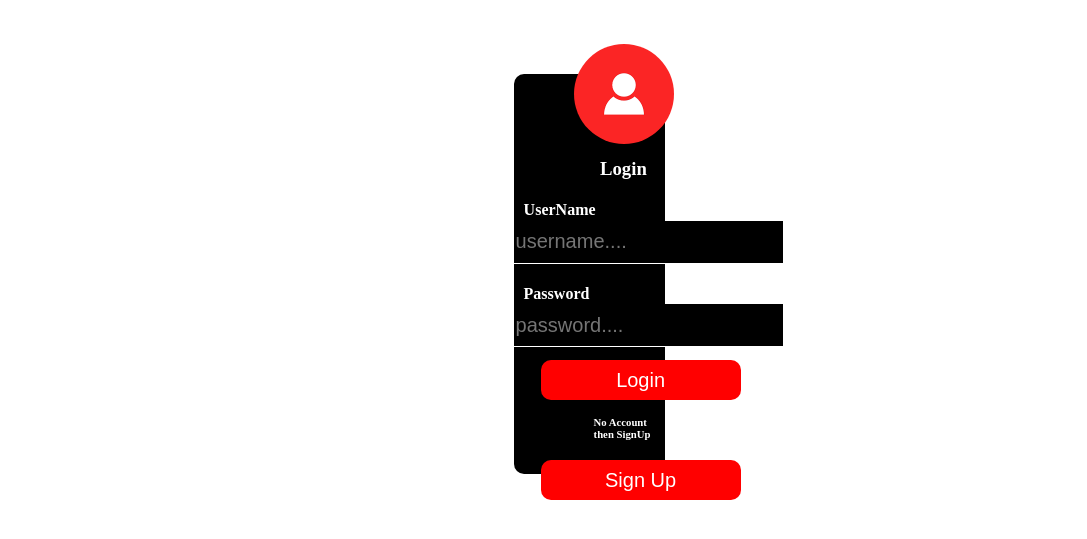
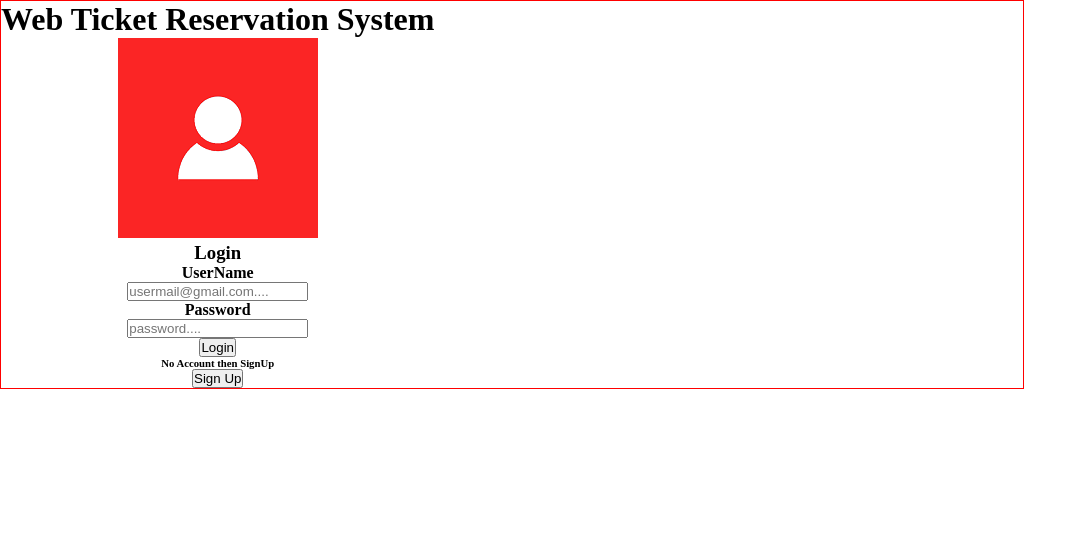
Before and after one commit to Imran-Nazir-485/MY_Git_REP, a PHP site: page /login_form.php in a window 1280 px wide. Shown: the top 539 px of the page, without its empty margins (0-1087 px from the left). Run offline with PHP 8.4, Linux system fonts and the light colour scheme.

Commit message:
two files are committed

```diff
--- a/login_form.php
+++ b/login_form.php
@@ -3,11 +3,13 @@
 <head>
 	<title>Login Form</title>
 	<style type="text/css">
+		*{margin: 0;padding: 0;box-sizing: border-box;}
 		body{
+
 			/*background-color: black;*/
 
 		}
-		#login{
+		/*#login{
 			border:0px solid red ;
 			margin-top:  5%;
 			width: 20%;
@@ -75,33 +77,44 @@ border-bottom: 1px solid white;
 			color: white;
 			font-size: 20px;
 		}
-		#head{
-			palace-item:center;
-			justify-content: center;
-			margin-left: 40%;
+		*/
+
+		main{
+			display: flex;
+border: 1px solid red;
+width: 80%;
+height: 90%;
+
 		}
 	</style>
 </head>
 <body>
-	<div id="head">
+
+
+
+
+	<main>
+		<center>
 	<h1>Web Ticket Reservation System</h1>
-	<form method="POST" action="membersreal.php ">
+	<!-- <form method="POST" action="membersreal.php "> -->
+<form method="POST" >
 <div id="login">
+
 	<img src="download.png">
 <h3>Login</h3 >
 <h4>UserName</h4>
-<input class="input"  type="text" name="username" placeholder="username....">
+<input class="input"  type="text" name="usermail" placeholder="usermail@gmail.com....">
 
 <h4>Password</h4>
 <input class="input" type="password" name="password" placeholder="password....">
 <br>
-<input class="button" type="submit" name="submit"  value="Login">
+<input class="button" type="submit" name="login"  value="Login">
 <br>
 
 <h6>
 	No Account then SignUp
 </h6>
-<input class="button" type="submit" name="submit"  value="Sign Up">
+<input class="button" type="submit" name="signup"  value="Sign Up">
 <br>
 </div>
 
@@ -109,8 +122,9 @@ border-bottom: 1px solid white;
 
 </form>
 
-	</div>
+		</center>
 
+	</main>
 
 </body>
 </html>
@@ -119,21 +133,33 @@ border-bottom: 1px solid white;
 
 
 
-
-
-
 <?php
-
-
-// include 'dbconn.php';
-// if(isset($_POST['submit']))
-// {
-// $myfile = fopen("membersreal.php", "w") or die("Unable to open file!");
-// echo fread($myfile,filesize("membersreal.php"));
-// fclose($myfile);
-
-// }
-
-
-
+include 'dbconn.php';
+if(isset($_POST['signup']))
+{
+$myfile = fopen("membersreal.php", "r") or die("Unable to open file!");
+echo fread($myfile,filesize("membersreal.php"));
+fclose($myfile);
+}
+if (isset($_POST['login'])) {
+$email=$_POST['usermail'];
+$password=$_POST['password'];
+$insertquery="SELECT `memid`, `fname`, `lname`, `email`, `password` FROM `members` WHERE memid='1'";
+$res=mysqli_query($myconn,$insertquery);
+if ($res) {
+	echo "datafounded"."<br>";
+	echo $res['lname'];
+	?>
+<script type="text/javascript">
+	alert("Data Inserted Successfully");
+</script>
+<?php
+}else{
+	?>
+<script type="text/javascript">
+	alert("Data Not Inserted Successfully");
+</script>
+<?php
+}
+}
 ?>
```
Also changed, not shown: practice.php (added, +200 -0 lines).
